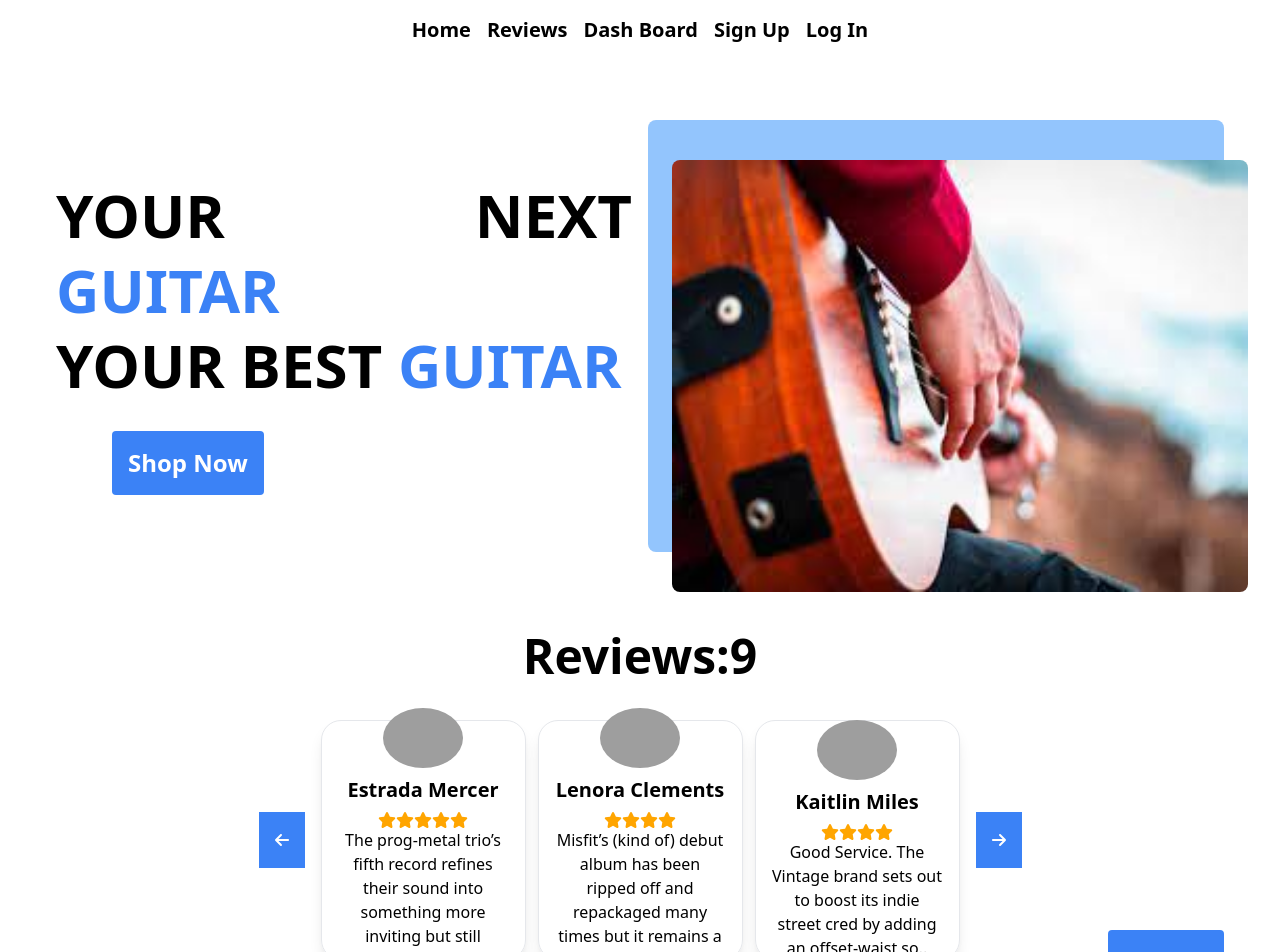
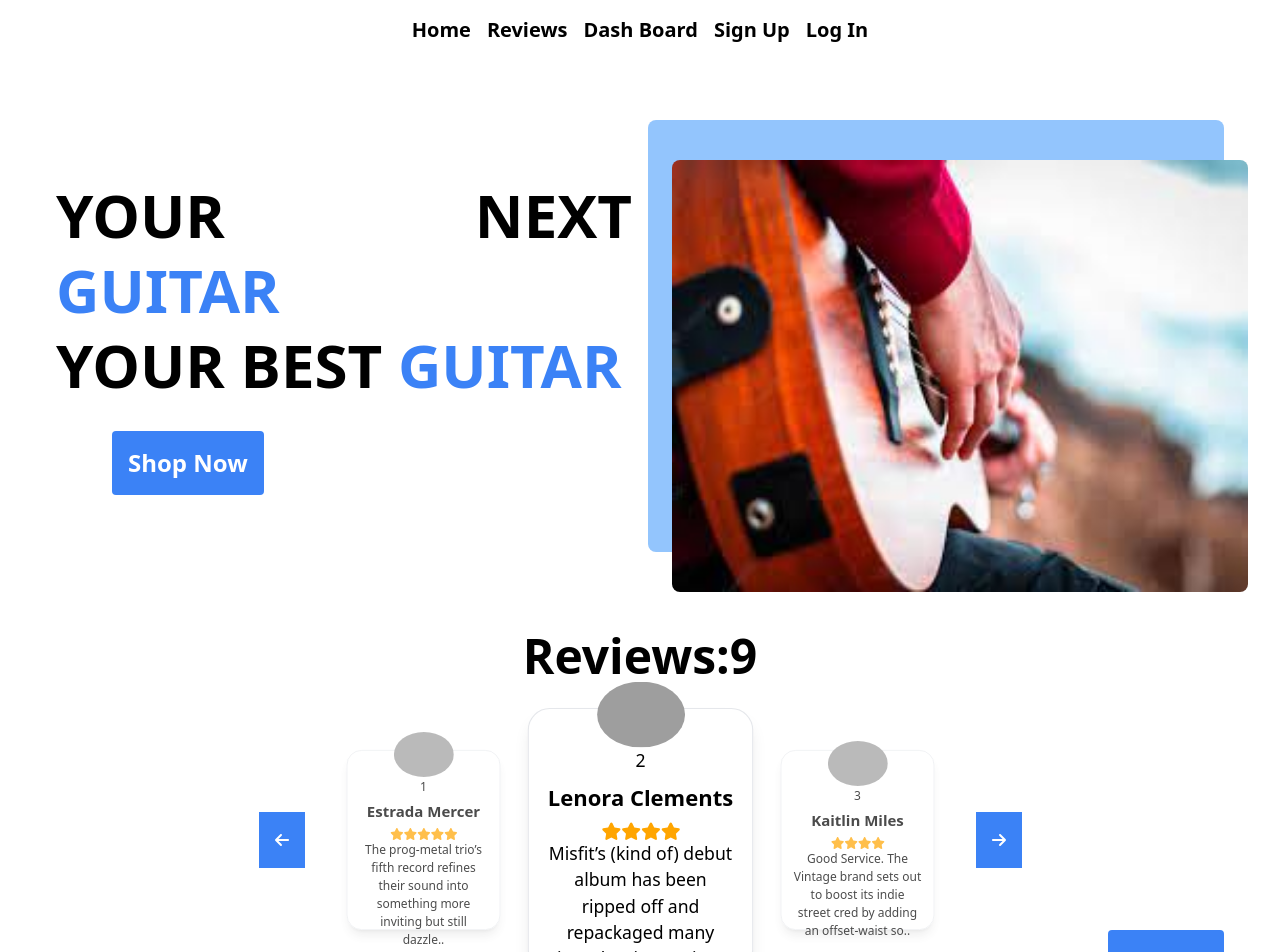
Before and after one commit to ms785314/Phone-Shop, a React (Create React App) app: page / in a window 1280 px wide. Shown: the top 952 px of the page. Built offline with nearby package versions, Linux system fonts and the light colour scheme; grey boxes are pictures that could not be loaded.

Commit message:
reviews styled to focus one

```diff
--- a/public/reviews.json
+++ b/public/reviews.json
@@ -1,7 +1,7 @@
 [
     {
       "id": "6249d49fb7f87ab26b02968c",
-      "index": 0,
+      "index": 1,
       "picture": "https://img.freepik.com/free-photo/red-haired-serious-young-man-blogger-looks-confidently_273609-16730.jpg?size=626&ext=jpg&ga=GA1.2.933560287.1648219491",
       "rating": 5,
       "name": "Estrada Mercer",
@@ -9,7 +9,7 @@
     },
     {
       "id": "6249d49f9567fafbe4ca424b",
-      "index": 1,
+      "index": 2,
       "picture": "https://img.freepik.com/free-photo/close-up-young-successful-man-smiling-camera-standing-casual-outfit-against-blue-background_1258-66609.jpg?size=626&ext=jpg&ga=GA1.2.933560287.1648219491",
       "rating": 4,
       "name": "Lenora Clements",
@@ -17,7 +17,7 @@
     },
     {
       "id": "6249d49f173419f1e66455a0",
-      "index": 2,
+      "index": 3,
       "picture": "https://img.freepik.com/free-photo/handsome-young-man-with-new-stylish-haircut_176420-19637.jpg?size=626&ext=jpg&ga=GA1.2.933560287.1648219491",
       "rating": 4,
       "name": "Kaitlin Miles",
@@ -25,7 +25,7 @@
     },
     {
       "id": "6249d49f7d06b431e17cc637",
-      "index": 3,
+      "index": 4,
       "picture": "https://img.freepik.com/free-photo/charming-pink-haired-girl-shows-victory-gesture-makes-peace-sign-with-fingers-face-has-kind-confident-expression-wears-warm-sweater_273609-43092.jpg?size=626&ext=jpg&ga=GA1.1.933560287.1648219491",
       "rating": 5,
       "name": "Montgomery Mathis",
@@ -33,7 +33,7 @@
     },
     {
       "id": "6249d49fff69082334764a48",
-      "index": 4,
+      "index": 5,
       "picture": "https://img.freepik.com/free-psd/handsome-man-giving-thumbs-up-gesture-smiling_1368-19368.jpg?size=338&ext=jpg&ga=GA1.2.933560287.1648219491",
       "rating": 5,
       "name": "Lawanda Jimenez",
@@ -41,7 +41,7 @@
     },
     {
       "id": "6249d49ffd99b2ae1784a54e",
-      "index": 4,
+      "index": 6,
       "picture": "https://img.freepik.com/free-photo/no-problem-concept-bearded-man-makes-okay-gesture-has-everything-control-all-fine-gesture-wears-spectacles-jumper-poses-against-pink-wall-says-i-got-this-guarantees-something_273609-42817.jpg?size=626&ext=jpg&ga=GA1.2.933560287.1648219491",
       "rating": 5,
       "name": "Grimes Livingston",
@@ -49,7 +49,7 @@
     },
     {
       "id": "6249d49f7b35474ef786908b",
-      "index": 6,
+      "index": 7,
       "picture": "https://img.freepik.com/free-photo/confident-attractive-caucasian-guy-beige-pullon-smiling-broadly-while-standing-against-gray_176420-44508.jpg?size=626&ext=jpg&ga=GA1.2.933560287.1648219491",
       "rating": 5,
       "name": "Jami Mullins",
@@ -58,7 +58,7 @@
     ,
     {
       "id": "6249d49f7b35f474ef786908b",
-      "index": 7,
+      "index": 8,
       "picture": "https://img.freepik.com/free-photo/happy-man-denim-outfit-smiling-pink-background-cheerful-brunette-guy-white-tshirt-laughing-isolated-backdrop_197531-27695.jpg?w=740&t=st=1663769597~exp=1663770197~hmac=c49d5e61c00c2e0f33a6dcf7b9cbb6863b053c62a5eecbd5e1ce4929d1edeea1",
       "rating": 4,
       "name": "Jami Mullins",
@@ -67,7 +67,7 @@
     ,
     {
       "id": "6249d49f7b3f5474fef786908b",
-      "index": 8,
+      "index": 9,
       "picture": "https://img.freepik.com/free-photo/inspired-african-guy-pointing-finger-laughing-positive-black-man-smiling_197531-20236.jpg?w=740&t=st=1663769662~exp=1663770262~hmac=3680afd5c4cd41451723c4442595d8ff12c8ffbf2efcee1363f45285f74bdbb8",
       "rating": 4,
       "name": "Jami Mullins",
--- a/src/components/Home/Home.js
+++ b/src/components/Home/Home.js
@@ -14,6 +14,7 @@ const Home = () => {
     const handleForward = () => {
         if (start < reviews.length - 3) {
             setStart(start + 1)
+
         }
 
     }
@@ -23,8 +24,10 @@ const Home = () => {
         }
 
     }
-    const navigator = useNavigate();
+    // const navigator = useNavigate();
 
+    let targetReviews = reviews.slice(start, start + 3);
+    ;
     // const element = <FontAwesomeIcon icon={faCoffee} />
 
     return (
@@ -54,7 +57,9 @@ const Home = () => {
 
                     <div className='flex justify-center gap-3'>
                         {
-                            reviews.slice(start,start+3).map(review => <Review key={review.id} review={review}></Review>)
+                        targetReviews.map(review =>  <Review key={review.id} review={review}
+                            willBigger={start + 2}
+                            ></Review>)
                         }
                     </div>
                     <button className='bg-blue-500 p-4 self-center text-white font-bold  hover:bg-blue-600' onClick={handleForward}><FontAwesomeIcon  icon={faArrowRight}></FontAwesomeIcon></button>
--- a/src/components/Review/Review.js
+++ b/src/components/Review/Review.js
@@ -2,19 +2,24 @@ import { faStar } from '@fortawesome/free-solid-svg-icons';
 import { FontAwesomeIcon } from '@fortawesome/react-fontawesome';
 import React from 'react';
 
-const Review = (props) => {
+const Review = ({willBigger,review}) => {
     // console.log(props);
-    const {name,picture,reviewText,rating} = props.review;
+    const {name,picture,reviewText,rating,index} = review;
 //    console.log(reviewText.length);
     let NumOfStars = [];
     for (let i = 0; i < rating; i++) {
         NumOfStars.push(i);
     }
+
+    console.log(willBigger );
+    // console.log(index);
     // console.log(arr);
 
     return (
-        <div  className='justify-center  flex flex-col h-[240px] border shadow-lg rounded-[20px] w-[205px] p-4 ' style={{alignItems:'center'}}>
+        <div className={willBigger && `${index === willBigger? 'scale-110': 'scale-75 opacity-70'}`}>
+            <div  className='justify-center  flex flex-col h-[240px] border shadow-lg rounded-[20px] w-[205px] p-4' style={{alignItems:'center'}}>
             <img className='w-[80px] justify-between h-[80px] rounded-[50%]' src={picture} alt="" />
+            {index}
             <div className='font-bold capitalize text-xl my-2'>{name}</div>
             <div className='font-bold flex '>
                 {
@@ -23,6 +28,7 @@ const Review = (props) => {
             </div>
             <div>{reviewText.length > 100 ? reviewText.slice(0,100) + '..': reviewText}</div>
         </div>
+        </div>
     );
 };
 
```
